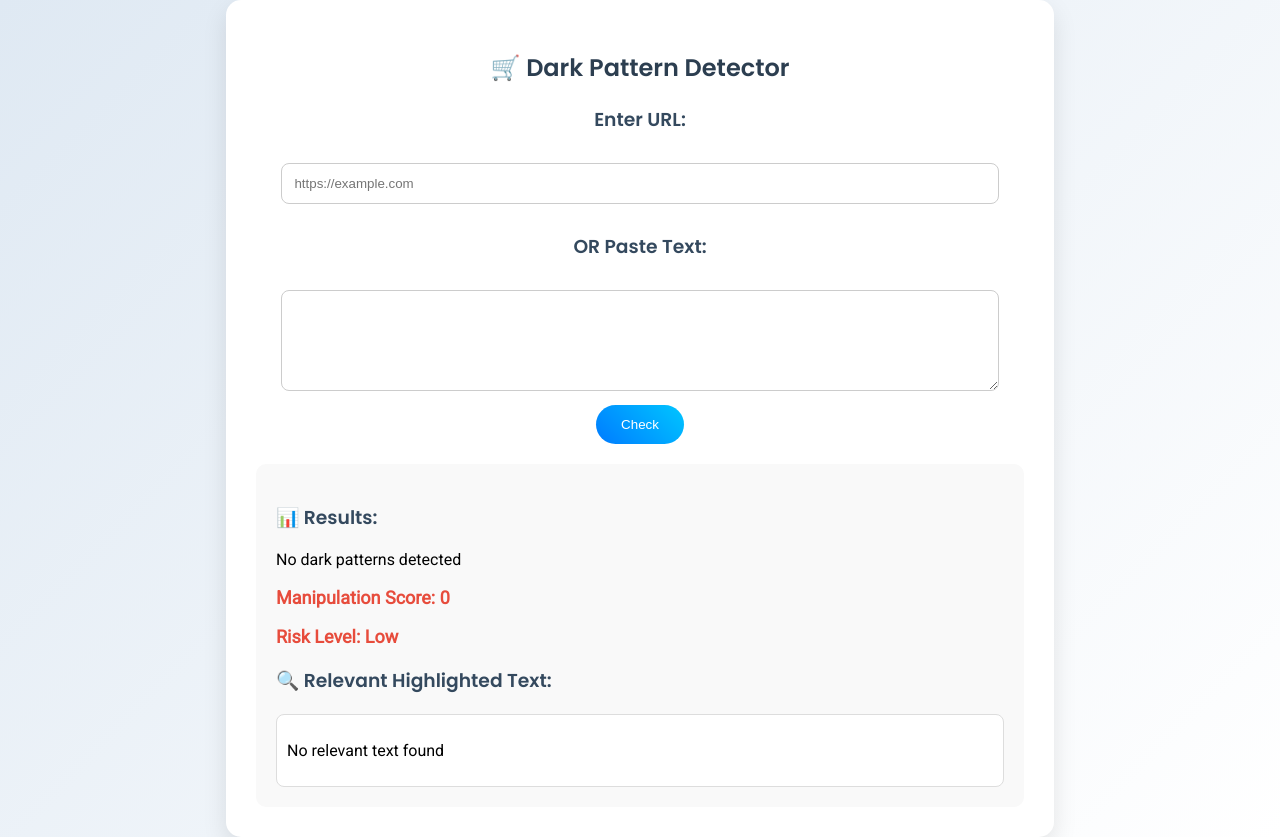
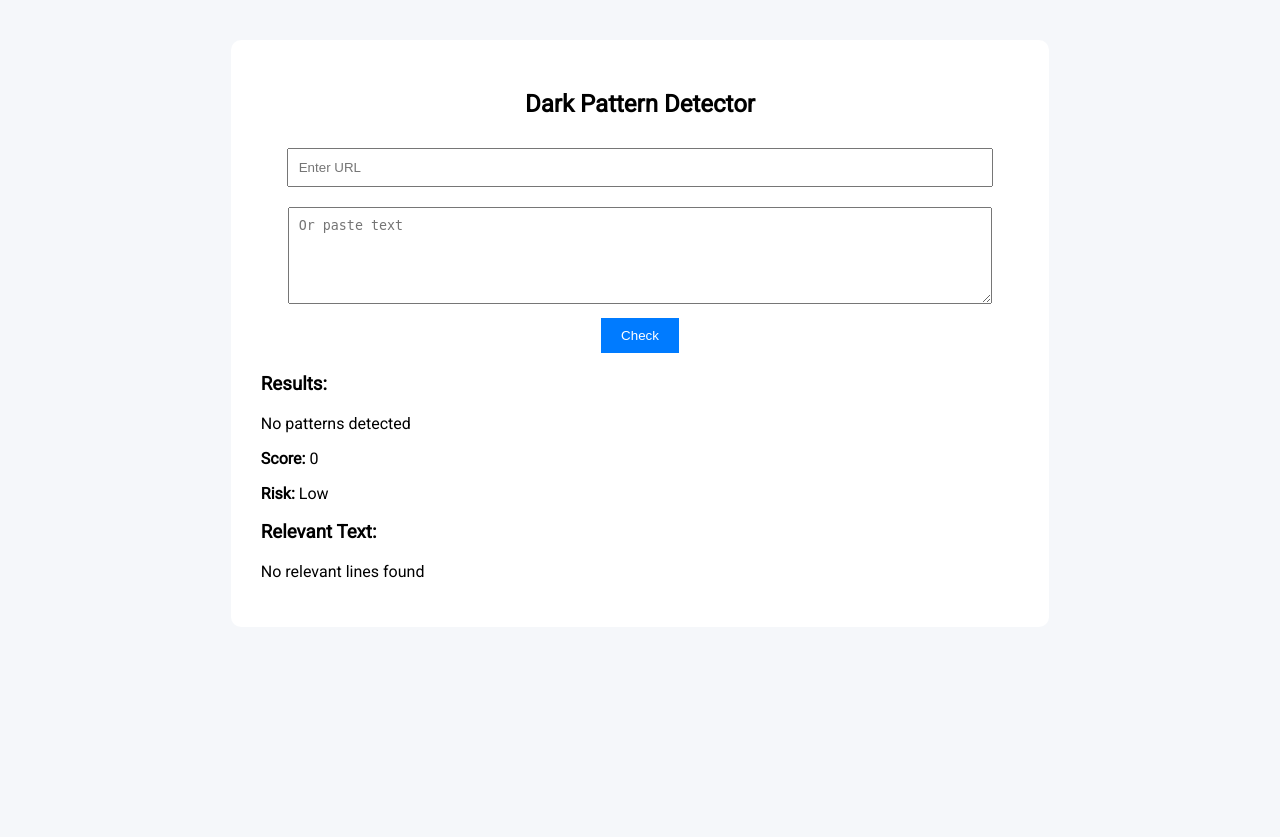
Before and after one commit to pracheetasundaramoorthy-code/dark-pattern-detector, a Flask app: page / in a window 1280 px wide. After the commit the page ends 578 px from the top, so only its background shows below. Run offline with Flask 3, Linux system fonts and the light colour scheme.

Commit message:
Update index.html

```diff
--- a/templates/index.html
+++ b/templates/index.html
@@ -2,120 +2,48 @@
 <html>
 <head>
 <title>Dark Pattern Detector</title>
-
-    <link href="https://fonts.googleapis.com/css2?family=Poppins:wght@400;600&family=Roboto&display=swap" rel="stylesheet">
+<link href="https://fonts.googleapis.com/css2?family=Poppins&family=Roboto&display=swap" rel="stylesheet">
 
 <style>
-    body {
-        font-family: 'Roboto', sans-serif;
-        background: linear-gradient(135deg, #dfe9f3, #ffffff);
-        display: flex;
-        justify-content: center;
-        align-items: center;
-        min-height: 100vh;
-        margin: 0;
-    }
-
-    .container {
-        background: white;
-        padding: 30px;
-        border-radius: 15px;
-        width: 60%;
-        box-shadow: 0 10px 25px rgba(0,0,0,0.1);
-        text-align: center;
-    }
-
-    h2 {
-        font-family: 'Poppins', sans-serif;
-        color: #2c3e50;
-    }
-
-    h3 {
-        font-family: 'Poppins', sans-serif;
-        color: #34495e;
-    }
-
-    textarea, input {
-        width: 90%;
-        padding: 12px;
-        margin: 10px 0;
-        border-radius: 8px;
-        border: 1px solid #ccc;
-    }
-
-    button {
-        padding: 12px 25px;
-        background: linear-gradient(45deg, #007BFF, #00c6ff);
-        color: white;
-        border: none;
-        border-radius: 25px;
-        cursor: pointer;
-    }
-
-    .result-box {
-        background: #f9f9f9;
-        padding: 20px;
-        margin-top: 20px;
-        border-radius: 10px;
-        text-align: left;
-    }
-
-    .score {
-        font-size: 18px;
-        font-weight: bold;
-        color: #e74c3c;
-    }
-
-    .highlight-box {
-        max-height: 250px;
-        overflow-y: auto;
-        background: #fff;
-        padding: 10px;
-        border-radius: 8px;
-        border: 1px solid #ddd;
-    }
+body { font-family: Roboto; background:#f5f7fa; text-align:center; }
+.container { background:white; padding:30px; margin:40px auto; width:60%; border-radius:10px; }
+textarea,input { width:90%; padding:10px; margin:10px; }
+button { padding:10px 20px; background:#007BFF; color:white; border:none; }
+.result-box { margin-top:20px; text-align:left; }
+.highlight { color:red; font-weight:bold; }
 </style>
 </head>
 
 <body>
 
 <div class="container">
-
-    <h2>🛒 Dark Pattern Detector</h2>
+<h2>Dark Pattern Detector</h2>
 
 <form method="POST">
-
-        <h3>Enter URL:</h3>
-        <input type="text" name="url" placeholder="https://example.com">
-
-        <h3>OR Paste Text:</h3>
-        <textarea name="text" rows="5"></textarea>
-
-        <br>
+<input type="text" name="url" placeholder="Enter URL"><br>
+<textarea name="text" rows="5" placeholder="Or paste text"></textarea><br>
 <button type="submit">Check</button>
 </form>
 
 <div class="result-box">
 
-        <h3>📊 Results:</h3>
+<h3>Results:</h3>
 
 {% if result %}
     {% for category, data in result.items() %}
         <p><b>{{ category }}</b></p>
-                <p>Matched Words: {{ data.matches }}</p>
-                <p>Explanation: {{ data.explanation }}</p>
-                <hr>
+        <p>{{ data.matches }}</p>
+        <p>{{ data.explanation }}</p>
     {% endfor %}
 {% else %}
-            <p>No dark patterns detected</p>
+    <p>No patterns detected</p>
 {% endif %}
 
-        <p class="score">Manipulation Score: {{ score }}</p>
-        <p class="score">Risk Level: {{ risk }}</p>
+<p><b>Score:</b> {{ score }}</p>
+<p><b>Risk:</b> {{ risk }}</p>
 
-        <h3>🔍 Relevant Highlighted Text:</h3>
+<h3>Relevant Text:</h3>
 
-        <div class="highlight-box">
 {% if highlighted_text %}
 <ul>
 {% for line in highlighted_text %}
@@ -123,12 +51,10 @@
 {% endfor %}
 </ul>
 {% else %}
-                <p>No relevant text found</p>
+<p>No relevant lines found</p>
 {% endif %}
-        </div>
 
 </div>
-
 </div>
 
 </body>
```
Lines whose indentation alone changed are shown as unchanged.
